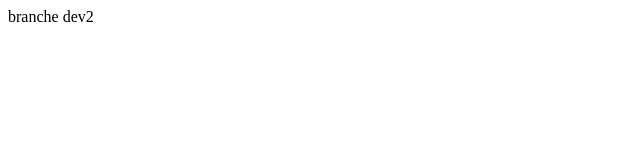
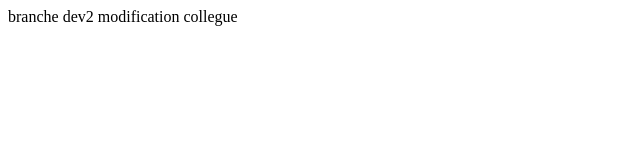
Before and after one commit to sdesousa-odyssey-quest/exemple, a plain HTML site: page index.html in a window 1280 px wide. Shown: the whole page, without its empty margins (0-640 px from the left). Drawn offline with Linux system fonts and the light colour scheme.

Commit message:
Update index.html

```diff
--- a/index.html
+++ b/index.html
@@ -1,2 +1,3 @@
 <html>
 branche dev2
+modification collegue
```
